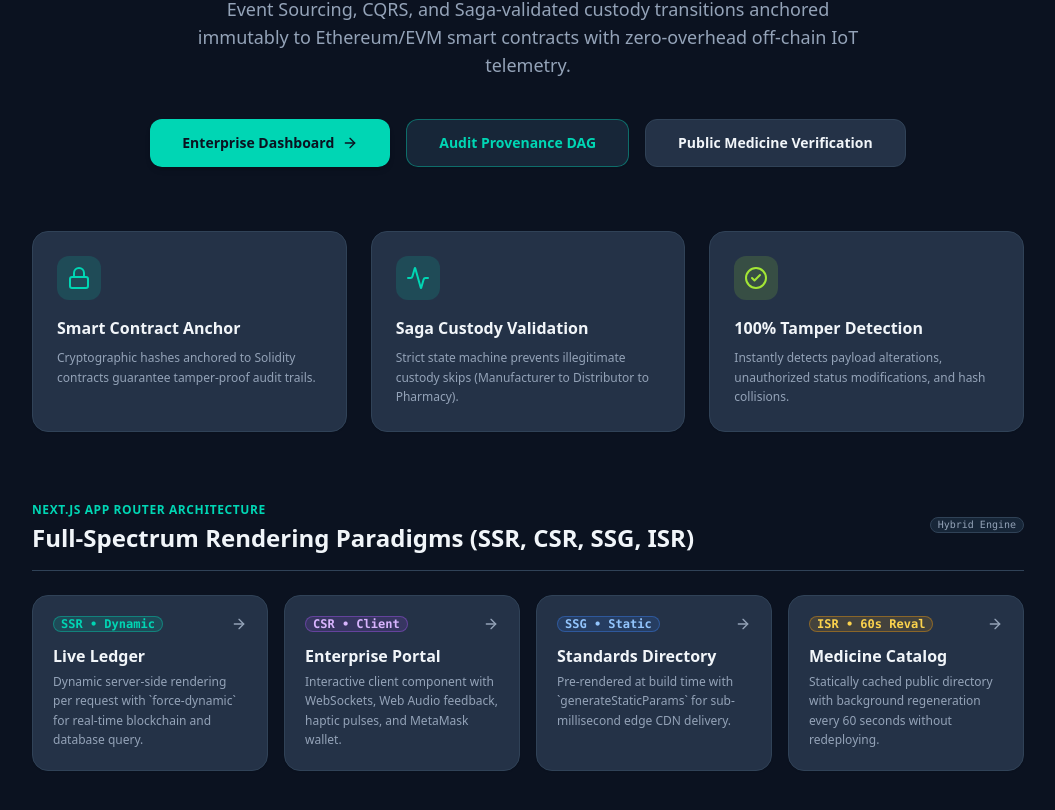
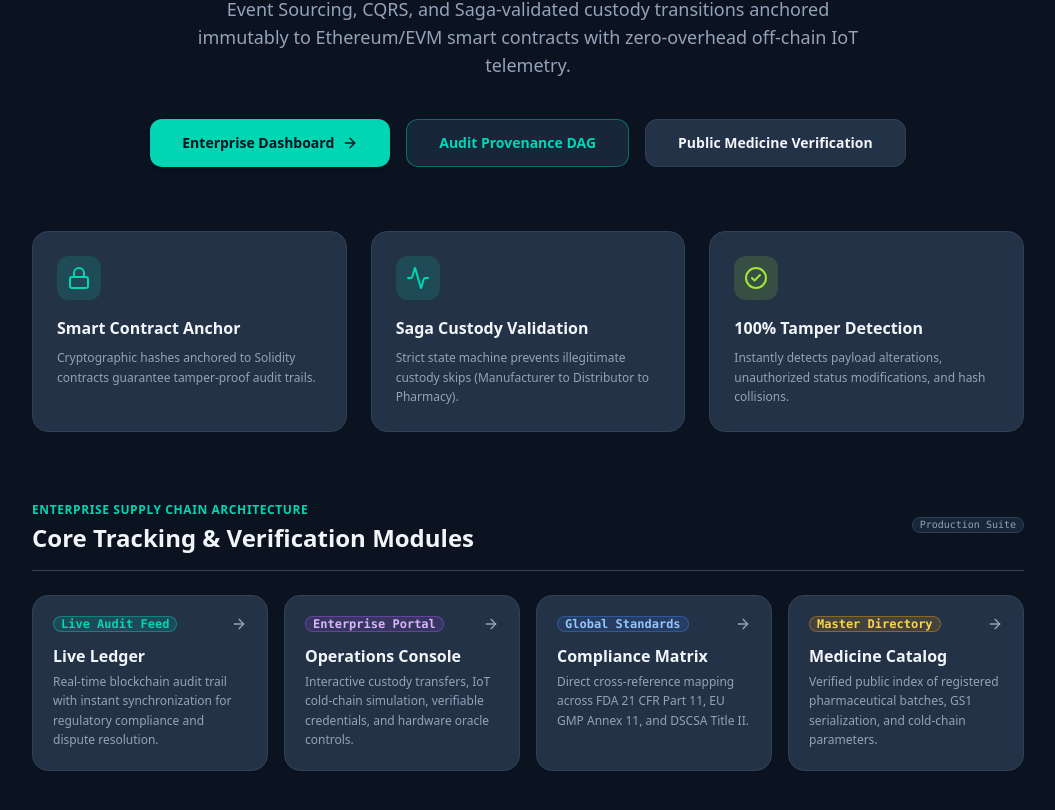
Before and after one commit to MirEashanZaman/pharma-trace-frontend, a Next.js app: page / in a window 1280 px wide. Shown: the part 344-1154 px from the top of the page, without its empty margins (112-1167 px from the left). Built offline with nearby package versions, Linux system fonts and the light colour scheme.

Commit message:
Replace rendering paradigm badges with enterprise module features on home page

```diff
--- a/app/page.tsx
+++ b/app/page.tsx
@@ -107,14 +107,14 @@ export default function HomePage() {
           <div className="flex flex-col sm:flex-row sm:items-center justify-between gap-3 border-b border-[#304257] pb-4">
             <div>
               <span className="text-xs font-bold uppercase tracking-wider text-[#00D6B4]">
-                Next.js App Router Architecture
+                Enterprise Supply Chain Architecture
               </span>
               <h2 className="text-2xl font-black text-[#F1F5F9] mt-0.5">
-                Full-Spectrum Rendering Paradigms (SSR, CSR, SSG, ISR)
+                Core Tracking & Verification Modules
               </h2>
             </div>
             <span className="badge badge-sm bg-[#172638] border border-[#304257] text-[#94A3B8] font-mono text-[10px]">
-              Hybrid Engine
+              Production Suite
             </span>
           </div>
 
@@ -125,7 +125,7 @@ export default function HomePage() {
             >
               <div className="flex items-center justify-between">
                 <span className="badge badge-sm bg-[#00D6B4]/15 text-[#00D6B4] border border-[#00D6B4]/40 font-mono font-bold">
-                  SSR &bull; Dynamic
+                  Live Audit Feed
                 </span>
                 <ArrowRight className="h-4 w-4 text-[#94A3B8] group-hover:text-[#00D6B4] transition" />
               </div>
@@ -134,7 +134,7 @@ export default function HomePage() {
                   Live Ledger
                 </h3>
                 <p className="text-xs text-[#94A3B8] mt-1 leading-relaxed">
-                  Dynamic server-side rendering per request with `force-dynamic` for real-time blockchain and database query.
+                  Real-time blockchain audit trail with instant synchronization for regulatory compliance and dispute resolution.
                 </p>
               </div>
             </Link>
@@ -145,16 +145,16 @@ export default function HomePage() {
             >
               <div className="flex items-center justify-between">
                 <span className="badge badge-sm bg-purple-500/15 text-purple-300 border border-purple-500/40 font-mono font-bold">
-                  CSR &bull; Client
+                  Enterprise Portal
                 </span>
                 <ArrowRight className="h-4 w-4 text-[#94A3B8] group-hover:text-[#00D6B4] transition" />
               </div>
               <div>
                 <h3 className="text-base font-bold text-[#F1F5F9] group-hover:text-[#00D6B4] transition">
-                  Enterprise Portal
+                  Operations Console
                 </h3>
                 <p className="text-xs text-[#94A3B8] mt-1 leading-relaxed">
-                  Interactive client component with WebSockets, Web Audio feedback, haptic pulses, and MetaMask wallet.
+                  Interactive custody transfers, IoT cold-chain simulation, verifiable credentials, and hardware oracle controls.
                 </p>
               </div>
             </Link>
@@ -165,16 +165,16 @@ export default function HomePage() {
             >
               <div className="flex items-center justify-between">
                 <span className="badge badge-sm bg-blue-500/15 text-blue-300 border border-blue-500/40 font-mono font-bold">
-                  SSG &bull; Static
+                  Global Standards
                 </span>
                 <ArrowRight className="h-4 w-4 text-[#94A3B8] group-hover:text-[#00D6B4] transition" />
               </div>
               <div>
                 <h3 className="text-base font-bold text-[#F1F5F9] group-hover:text-[#00D6B4] transition">
-                  Standards Directory
+                  Compliance Matrix
                 </h3>
                 <p className="text-xs text-[#94A3B8] mt-1 leading-relaxed">
-                  Pre-rendered at build time with `generateStaticParams` for sub-millisecond edge CDN delivery.
+                  Direct cross-reference mapping across FDA 21 CFR Part 11, EU GMP Annex 11, and DSCSA Title II.
                 </p>
               </div>
             </Link>
@@ -185,7 +185,7 @@ export default function HomePage() {
             >
               <div className="flex items-center justify-between">
                 <span className="badge badge-sm bg-amber-500/15 text-amber-300 border border-amber-500/40 font-mono font-bold">
-                  ISR &bull; 60s Reval
+                  Master Directory
                 </span>
                 <ArrowRight className="h-4 w-4 text-[#94A3B8] group-hover:text-[#00D6B4] transition" />
               </div>
@@ -194,7 +194,7 @@ export default function HomePage() {
                   Medicine Catalog
                 </h3>
                 <p className="text-xs text-[#94A3B8] mt-1 leading-relaxed">
-                  Statically cached public directory with background regeneration every 60 seconds without redeploying.
+                  Verified public index of registered pharmaceutical batches, GS1 serialization, and cold-chain parameters.
                 </p>
               </div>
             </Link>
```
